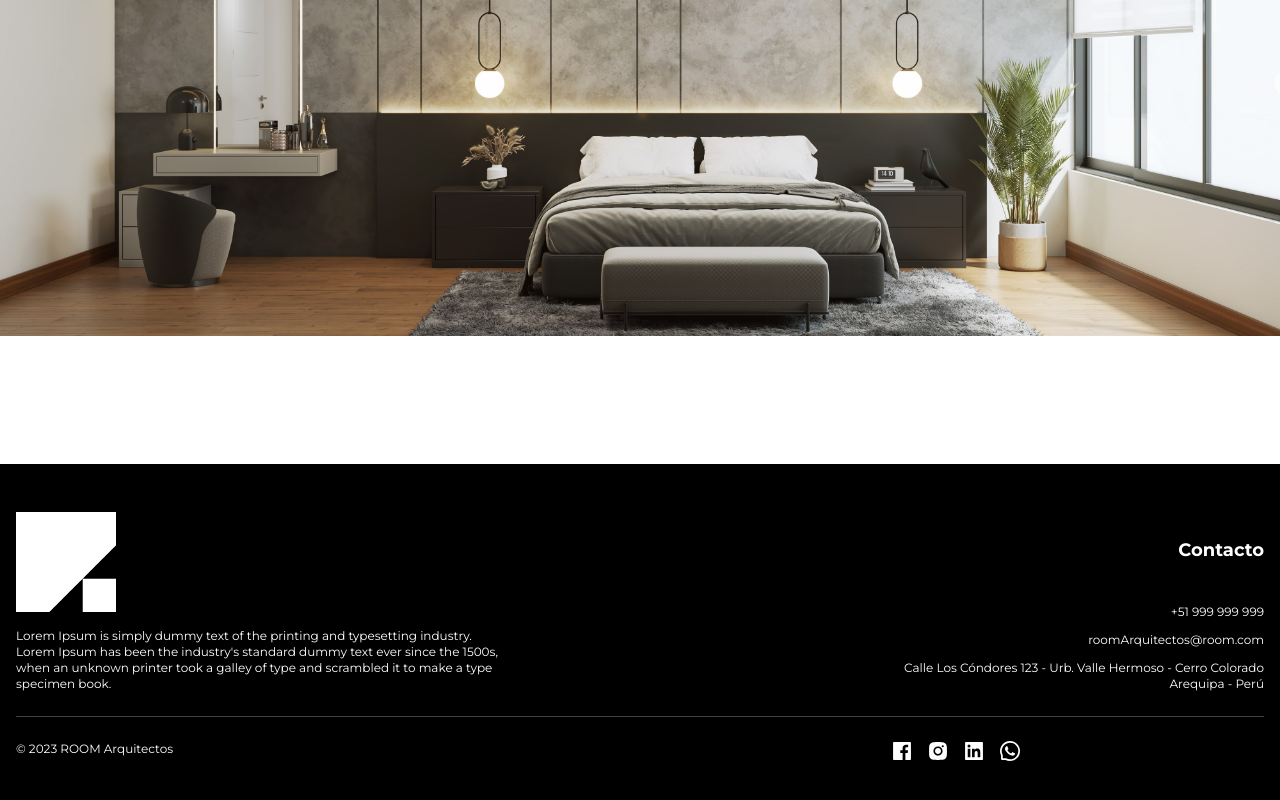
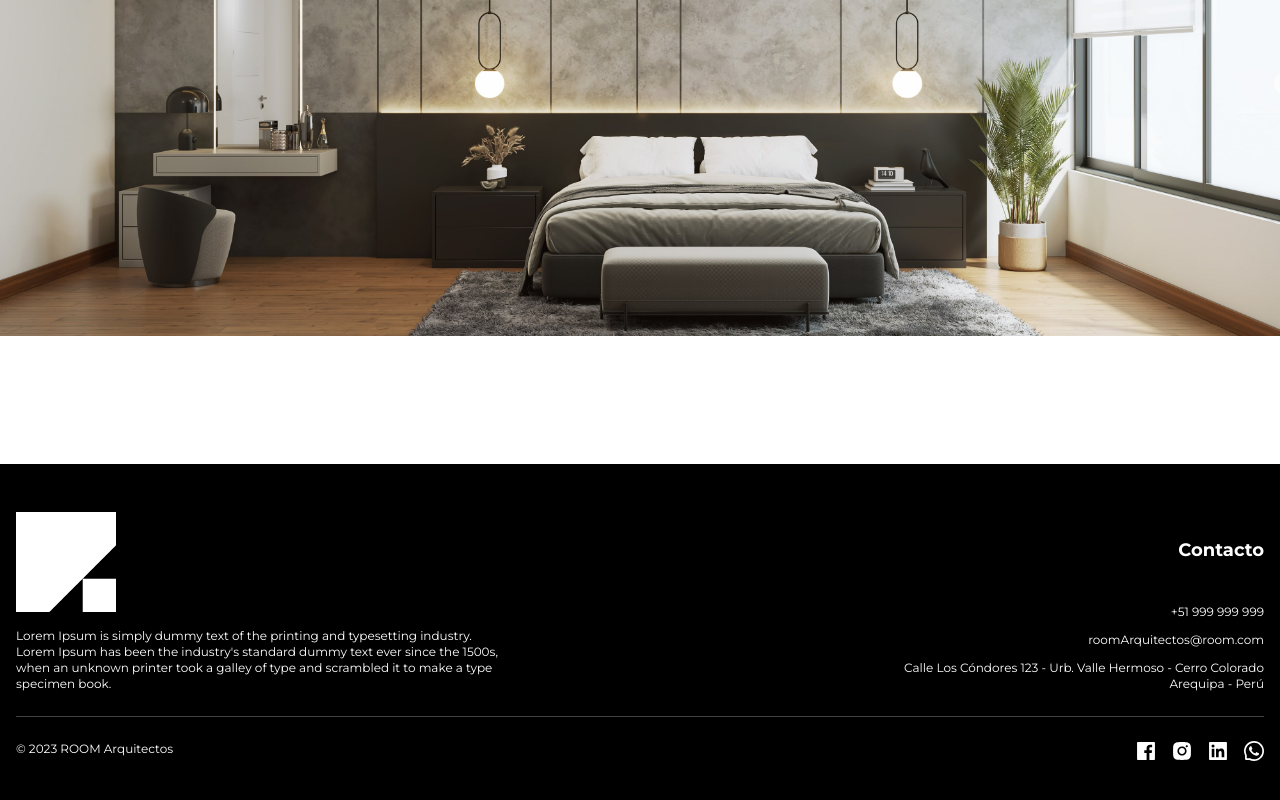
Before and after one commit to diegoanazco79/room-architecture, a Next.js app: page / in a window 1280 px wide. Shown: the part 2462-3262 px from the top of the page. Built offline with nearby package versions, Linux system fonts and the light colour scheme.

Commit message:
:lipstick: COSMETIC :: Fix icons footer in lg screens

```diff
--- a/src/app/main-layout/Footer.tsx
+++ b/src/app/main-layout/Footer.tsx
@@ -40,7 +40,7 @@ export default function Footer () {
             <span className='text-xs text-white'>© 2023 ROOM Arquitectos</span>
           </div>
           <div className='flex flex-col items-center md:items-end md:justify-start'>
-            <div className='flex justify-center w-full'>
+            <div className='flex justify-center w-full md:justify-end'>
               <a className='mr-4 cursor-pointer'>
                 <FacebookFilled style={{ fontSize: 20, color: 'white' }} />
               </a>
```
